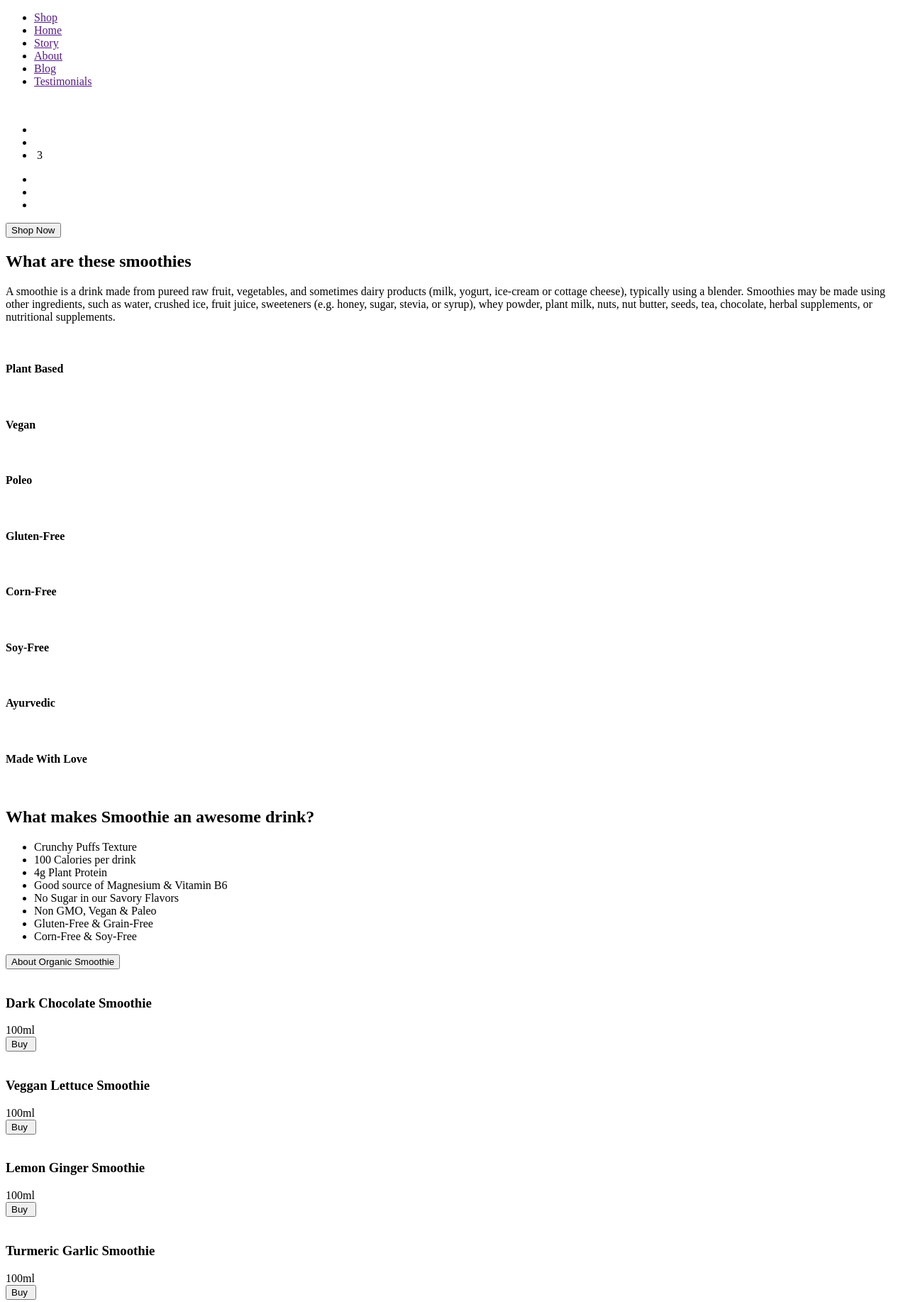
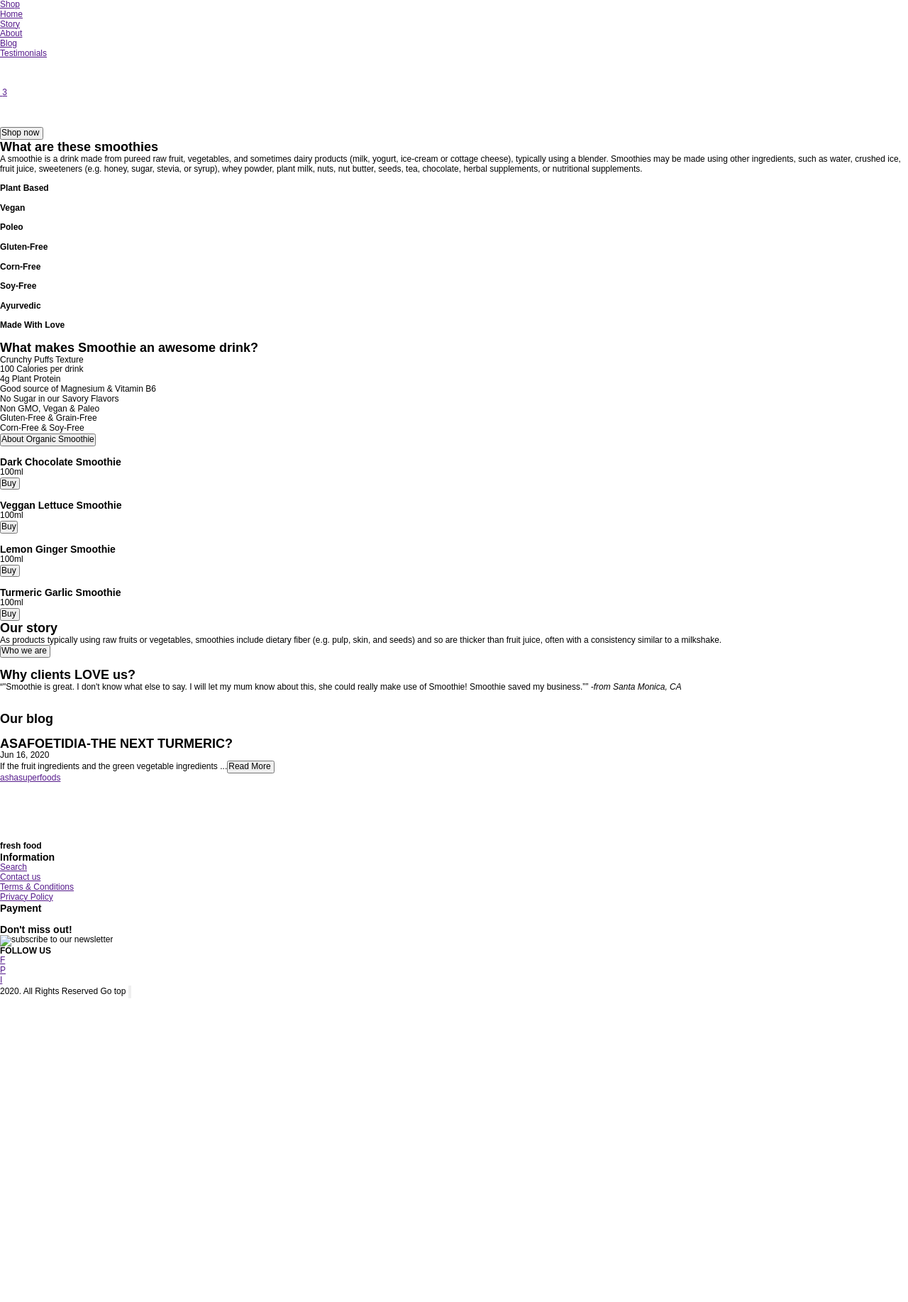
Before and after one commit to TatiBarca/smoothie-project, a plain HTML site: page index.html in a window 1280 px wide. Shown: the top 1835 px of the page at 71% size. After the commit the page ends 1407 px from the top, so only its background shows below. Drawn offline with Linux system fonts and the light colour scheme.

Commit message:
added work with bam

```diff
--- /dev/null
+++ b/css/index.css
@@ -0,0 +1,8 @@
+
+
+html,
+body {
+    font-size: 12px;
+    font-family: "Muli", sans-serif;
+    font-weight: 400;
+}
--- /dev/null
+++ b/css/reset.css
@@ -0,0 +1,52 @@
+/* http://meyerweb.com/eric/tools/css/reset/
+   v2.0 | 20110126
+   License: none (public domain)
+*/
+
+html, body, div, span, applet, object, iframe,
+h1, h2, h3, h4, h5, h6, p, blockquote, pre,
+a, abbr, acronym, address, big, cite, code,
+del, dfn, em, img, ins, kbd, q, s, samp,
+small, strike, strong, sub, sup, tt, var,
+b, u, i, center,
+dl, dt, dd, ol, ul, li,
+fieldset, form, label, legend,
+table, caption, tbody, tfoot, thead, tr, th, td,
+article, aside, canvas, details, embed,
+figure, figcaption, footer, header, hgroup,
+main, menu, nav, output, ruby, section, summary,
+time, mark, audio, video {
+	margin: 0;
+	padding: 0;
+	border: 0;
+	vertical-align: baseline;
+}
+/* HTML5 display-role reset for older browsers */
+article, aside, details, figcaption, figure,
+footer, header, hgroup, main, menu, nav, section {
+	display: block;
+}
+body {
+	line-height: 1;
+}
+ol, ul {
+	list-style: none;
+}
+blockquote, q {
+	quotes: none;
+}
+blockquote:before, blockquote:after,
+q:before, q:after {
+	content: '';
+	content: none;
+}
+
+/* Don't kill focus outline for keyboard users: http://24ways.org/2009/dont-lose-your-focus */
+a:hover, a:active {
+    outline: none;
+}
+
+table {
+	border-collapse: collapse;
+	border-spacing: 0;
+}
--- a/index.html
+++ b/index.html
@@ -4,8 +4,10 @@
 <head>
     <meta charset="UTF-8">
     <meta name="viewport" content="width=device-width, initial-scale=1.0">
+
     <!-- Сюда подключаем стили -->
-    <link rel="stylesheet" href="./index.css">
+    <link rel="stylesheet" href="css/normalize.css">
+    <link rel="stylesheet" href="css/index.css">
     <title>Document</title>
 </head>
 
@@ -13,254 +15,291 @@
     <!-- Здесь будет структура документа -->
     <header class="header">
         <div class="header-top">
-            <nav>
-                <ul>
-                    <li><a href="">Shop</a></li>
-                    <li><a href="">Home</a></li>
-                    <li><a href="">Story</a></li>
-                    <li><a href="">About</a></li>
-                    <li><a href="">Blog</a></li>
-                    <li><a href="">Testimonials</a></li>
+            <div class="header__top-inner">
+                <nav class="menu">
+                <ul class="menu__list">
+                    <li class="menu__item">
+                        <a  class="menu__link" href="">Shop</a>
+                    </li>
+                    <li class="menu__item">
+                        <a class="menu__link" href="">Home</a>
+                    </li>
+                    <li class="menu__item">
+                        <a class="menu__link" href="">Story</a>
+                    </li>
+                    <li class="menu__item">
+                        <a class="menu__link" href="">About</a>
+                    </li>
+                    <li class="menu__item">
+                        <a class='menu__link' href="">Blog</a>
+                    </li>
+                    <li class="menu__item">
+                        <a class=__menu__link href="">Testimonials</a>
+                    </li>
                 </ul>
-            </nav>
+                </nav>
+            </div>
         </div>
             <div class="logo">
-                <a href="">
-                    <img src="" alt="">
+                <a class="logo__link" href="">
+                    <img class="logo__img" src="" alt="">
                 </a>
             </div>
             <div class="personal">
-                <ul>
-                    <li>
-                        <a href=""><img src="" alt=""></a>
+                <ul class="personal__list">
+                    <li class="personal__list-item">
+                        <a class="personal__link" href="">
+                            <img class="personal__icon-search" src="" alt="">
+                        </a>
                     </li>
-                    <li>
-                        <a href=""><img src="" alt=""></a>
+                    <li class="persoanl__list-item">
+                        <a class="perosnal__link" href="">
+                            <img class="personal__icon-search" src="" alt="">
+                        </a>
                     </li>
-                    <li>
-                        <a href=""><img src="" alt=""></a>
-                        <span>3</span>
+                    <li class="persoanl__list-item">
+                        <a class="perosnal__link" href="">
+                            <img class="personal__icon-search" src="" alt="">
+                        <span class="persoanl__cart-count">3</span>
+                    </a>
                     </li>
                 </ul>
             </div>
             <div class="social">
-                <ul>
-                    <li>
-                        <a href=""><img src="" alt=""></a>
+                <ul class="social__list">
+                    <li class="social__list-item">
+                        <a class="social__link" href="">
+                            <img class="social__icon" src="" alt="">
+                        </a>
                     </li>
-                    <li>
-                        <a href=""><img src="" alt=""></a>
+                    <li  class="social__list-item">
+                        <a class="social__link" href="">
+                            <img  class="social__icon" src="" alt="">
+                        </a>
                     </li>
-                    <li>
-                        <a href=""><img src="" alt=""></a>
+                    <li  class="social__list-item">
+                        <a class="social__link" href="">
+                            <img class="social__icon" src="" alt="">
+                        </a>
                     </li>
                 </ul>
             </div>
             <div class="header-content">
-                <button>Shop Now</button>
-        </div>
+                <div class="header__content-inner">
+                    <div class="header__btn-wrapper">
+                        <button class="btn btn--green-bg">Shop now
+                            <img class="arrow--yellow" src="" alt="">
+                        </button>
+                    </div>
+                </div>
+            </div>
     </header>
     <section class="smoothies">
-        <div>
-            <h2> What are these smoothies</h2>
-            <p>A smoothie is a drink made from pureed raw fruit, vegetables, and sometimes dairy products (milk, yogurt, ice-cream or cottage cheese), typically using a blender. Smoothies may be made using other ingredients, such as water, crushed ice, fruit juice, sweeteners (e.g. honey, sugar, stevia, or syrup), whey powder, plant milk, nuts, nut butter, seeds, tea, chocolate, herbal supplements, or nutritional supplements. </p>
-        </div>
-        <div class="content">
-            <div>
-                <img src="" alt="">
-                <h4>Plant Based</h4>
+        <div class="smoothies__inner">
+        <h2 class="smoothies__tittle "> What are these smoothies</h2>
+            <p class="smoothies__description">A smoothie is a drink made from pureed raw fruit, vegetables, and sometimes dairy products (milk, yogurt, ice-cream or cottage cheese), typically using a blender. Smoothies may be made using other ingredients, such as water, crushed ice, fruit juice, sweeteners (e.g. honey, sugar, stevia, or syrup), whey powder, plant milk, nuts, nut butter, seeds, tea, chocolate, herbal supplements, or nutritional supplements. </p>
             </div>
-            <div>
-                <img src="" alt="">
-                <h4>Vegan</h4>
+            <div class="smoothies__features">
+                <div class="smoothies__name" >
+                    <img class="smoothies__icon" src="" alt="">
+                <h4 class="smoothies__sub-title">Plant Based</h4>
             </div>
-            <div>
-                <img src="" alt="">
-                <h4>Poleo</h4>
+            <div class="smoothies__name">
+                    <img class="smoothies__icon" src="" alt="">
+                <h4 class="smoothies__sub-title" >Vegan</h4>
             </div>
-            <div>
-                <img src="" alt="">
-                <h4>Gluten-Free</h4>
+            <div class="smoothies__name">
+                <img class="smoothies__icon"  src="" alt="">
+                <h4 class="smoothies__sub-title" >Poleo</h4>
             </div>
-            <div>
-                <img src="" alt="">
-                <h4>Corn-Free</h4>
+            <div class="smoothies__name">
+                <img class="smoothies__icon"  src="" alt="">
+                <h4 class="smoothies__sub-title" >Gluten-Free</h4>
             </div>
-            <div>
-                <img src="" alt="">
-                <h4>Soy-Free</h4>
+            <div class="smoothies__name">
+                <img class="smoothies__icon" src="" alt="">
+                <h4 class="smoothies__sub-title" >Corn-Free</h4>
             </div>
-            <div>
-                <img src="" alt="">
-                <h4>Ayurvedic</h4>
+            <div class="smoothies__name">
+                <img class="smoothies__icon" src="" alt="">
+                <h4 class="smoothies__sub-title" >Soy-Free</h4>
             </div>
-            <div>
-                <img src="" alt="">
-                <h4>Made With Love</h4>
+            <div class="smoothies__name">
+                <img class="smoothies__icon" src="" alt="">
+                <h4 class="smoothies__sub-title" >Ayurvedic</h4>
+            </div>
+            <div class="smoothies__name">
+                <img class="smoothies__icon" src="" alt="">
+                <h4 class="smoothies__sub-title">Made With Love</h4>
             </div>
         </div>
     </section>
     <section class="about">
+        <div class="about__inner">
+        <img class="about__icon" src="" alt="">
         <div>
-        <img src="" alt="">
-        <div>
-            <h2>What makes Smoothie an awesome drink?</h2>
-            <ul type="">
-                <li><span>Crunchy </span>Puffs Texture</li>
-                <li><span>100 Calories </span>per drink</li>
-                <li>4g Plant Protein</li>
-                <li>Good source of <span>Magnesium & Vitamin B6</span></li>
-                <li><span>No Sugar </span>in our Savory Flavors</li>
-                <li><span>Non GMO, Vegan & Paleo</span></li>
-                <li><span>Gluten-Free & Grain-Free</span></li>
-                <li><span>Corn-Free & Soy-Free</span></li>
+            <h2 class="about__title">What makes Smoothie an awesome drink?</h2>
+            <ul class="about__list" >
+                <li class="about__item"><span class="about_text--bolder">Crunchy </span>Puffs Texture</li>
+                <li class="about__item"><span class="about__text--bolder">100 Calories </span>per drink</li>
+                <li class="about__item">4g Plant Protein</li>
+                <li class="about__item">Good source of <span class="about__text--bolder">Magnesium & Vitamin B6</span></li>
+                <li class="about__item"><span class="about__text--bolder">No Sugar </span>in our Savory Flavors</li>
+                <li class="about__item"><span class="about__text--bolder">Non GMO, Vegan & Paleo</span></li>
+                <li class="about__item"><span class="about__text--bolder">Gluten-Free & Grain-Free</span></li>
+                <li class="about__item"><span class="about__text--bolder">Corn-Free & Soy-Free</span></li>
             </ul>
-            <button>About Organic Smoothie<img src="" alt=""></button>
+            <button class="about__btn-green">About Organic Smoothie<img class="btn__icon" src="" alt=""></button>
         </div>
         </div>
     </section>
     <section class="products">
-        <div>
-            <div><img src="" alt="">
-                <h3>Dark Chocolate Smoothie</h3>
-                <span>100ml</span><br>
-                <button>Buy  <img src="#" alt=""></button>
-            </div>
-            <div><img src="" alt="">
-            <h3>Veggan Lettuce Smoothie</h3></div>
-            <span>100ml</span><br>
-            <span><button>Buy  <img src="#" alt=""></button></span>
-            </div>
-            <div><img src="" alt="">
-                <h3>Lemon Ginger Smoothie</h3>
-                <span>100ml</span><br>
-                <span><button>Buy <img src="#" alt=""></button></span>
-            </div>
-            <div>
-                <img src="" alt="">
-                <h3>Turmeric Garlic Smoothie</h3>
-                <span>100ml</span><br>
-                <span><button>Buy  <img src="#" alt=""></button></span>
+        <div class="products__inner">
+            <div class="products__item">
+                <img class="products__img" src="" alt="">
+                <h3 class="products__title">Dark Chocolate Smoothie</h3>
+                <span class="products__sub-title">100ml</span><br>
+                <button class="btn btn--white">Buy  <img class="btn__icon--white" src="#" alt=""></button>
             </div>
         </div>
+        <div class="products__item">
+                <img class="product__icon" src="" alt="">
+                <h3 class="products__title">Veggan Lettuce Smoothie</h3>
+                <span class="product__sub-title">100ml</span><br>
+                <button class="product__btn">Buy<img class="btn__icon--white" src="#" alt=""></button>
+                </div>
+            <div class="products__item">
+                <img class="product__icon" src="" alt="">
+                <h3 class="products__title">Lemon Ginger Smoothie</h3>
+                <span class="product__sub-title">100ml</span><br>
+                <button class="products__btn-yellow">Buy <img class="btn__icon--white" src="#" alt=""></button>
+            </div>
+            <div class="products__item">
+                <img class="product__icon" src="" alt="">
+                <h3 class="products__title">Turmeric Garlic Smoothie</h3>
+                <span class="product__sub-title">100ml</span><br>
+                <button class="products__btn-orange">Buy  <img  class="btn__icon--white" src="#" alt=""></button>
+            </div>
+
     </section>
     <section class="story">
-        <div>
-            <h2>Our story</h2>
-            <p>As products typically using raw fruits or vegetables, smoothies include dietary fiber (e.g. pulp, skin, and seeds) and so are thicker than fruit juice, often with a consistency similar to a milkshake. </p>
-            <button>Who we are  <img src="#" alt=""></button>
+        <div class="story__inner">
+            <h2 class="story__title">Our story</h2>
+            <p class="story__text">As products typically using raw fruits or vegetables, smoothies include dietary fiber (e.g. pulp, skin, and seeds) and so are thicker than fruit juice, often with a consistency similar to a milkshake. </p>
+            <button class="story__btn-green">Who we are  <img class="story__icon" src="#" alt=""></button>
         </div>
-        <div>
-        <img src="#" alt="">
+        <div class="story__img">
+        <img class="story__icon" src="#" alt="">
         </div>
     </section>
     <section class="testimonials">
-        <h2>Why clients LOVE us?</h2>
-
-        <div>
-            <div>
-                <q>"Smoothie is great. I don't know what else to say. I will let my mum know about this, she could really make use of Smoothie! Smoothie saved my business.”</q>
-                <cite>-from Santa Monica, CA</cite>
+        <div class="testimonials__inner">
+        <h2 class="testimonial__title">Why clients LOVE us?</h2>
+        </div>
+            <div class="testimonials__items">
+                <q class="testimonials__cite-text">"Smoothie is great. I don't know what else to say. I will let my mum know about this, she could really make use of Smoothie! Smoothie saved my business.”</q>
+                <cite class="testimoniale__cite-autor">-from Santa Monica, CA</cite>
             </div>
-            <img src="#" alt="">
+            <div class="testimoniale__img">
+            <img class="testimoniale__icon" src="#" alt="">
         </div>
         <div>
-            <img src="#" alt="">
-            <img src="#" alt="">
+            <img class="btn testimoniale__btn--yellow" src="#" alt="">
+            <img class="btn testimoniale__btn--yellow" src="#" alt="">
         </div>
 
     </section>
     <section class="blog">
-        <div>
-            <h2> Our blog</h2>
-            <img src="#" alt="">
+        <div class="blog__inner">
+            <h2 class="blog__title"> Our blog</h2>
+            <img class="blog__img" src="#" alt="">
         </div>
-        <div>
-            <h2>ASAFOETIDIA-THE NEXT TURMERIC?</h2>
-            <span>Jun 16, 2020</span>
+        <div class="blog__text">
+            <h2 class="blog__title">ASAFOETIDIA-THE NEXT TURMERIC?</h2>
+            <span class="blog__sub-title--sup">Jun 16, 2020</span>
         </div>
-        <div>
-            <p>If the fruit ingredients and the green vegetable ingredients ...<button>Read More <img src="#" alt=""></button></p>
-        </div>
-        <a href=""><img src="#" alt="">ashasuperfoods</a>
+
+            <p  class="blog__sub-title">If the fruit ingredients and the green vegetable ingredients ...<button class="btn blog__btn--white">Read More <img class="blog__img--orange" src="#" alt=""></button></p>
+
+        <a class="blog__link" href=""><img class="blog__icon-green" src="#" alt="">ashasuperfoods</a>
     </section>
     <section class="instagram">
-        <div>
-            <div>
-                <img src="#" alt="">
-                <img src="" alt="">
+        <div class="instagram__inner">
+            <div class="instagram__social-img">
+                <img class="instagram__img" src="#" alt="">
+                <img class="instagram__icon" src="" alt="">
             </div>
-            <div>
-                <img src="#" alt="">
-                <img src="" alt="">
+            <div class="instagram__social-img">
+                <img class="instagram__img" src="#" alt="">
+                <img class="instagram__icon" src="" alt="">
             </div>
-            <div>
-                <img src="#" alt="">
-                <img src="" alt="">
+            <div class="instagram__social-img">
+                <img class="instagram__img" src="#" alt="">
+                <img class="instagram__icon" src="" alt="">
             </div>
-            <div>
-                <img src="#" alt="">
-                <img src="" alt="">
+            <div class="instagram__social-img">
+                <img class="instagram__img" src="#" alt="">
+                <img class="instagram__icon" src="" alt="">
             </div>
-            <div>
-                <img src="#" alt="">
-                <img src="" alt="">
+            <div class="instagram__social-img">
+                <img class="instagram__img" src="#" alt="">
+                <img class="instagram__icon" src="" alt="">
             </div>
         </div>
     </section>
     <section class="footer">
-        <div>
-            <img src="" alt="">
-            <h4>fresh food</h4>
-            <div>
-                <h3>Information</h3>
-                <nav>
-                    <ul>
-                    <li><a href="">Search</a></li>
-                    <li><a href=""> Contact us</a></li>
-                    <li><a href=""> Terms & Conditions</a></li>
-                    <li><a href=""> Privacy Policy</a></li>
+        <div class="footer__inner">
+            <img class="footer__img" src="" alt="">
+            <!--footer subtitle-->
+            <h4 class="footer__sub-title">fresh food</h4>
+            <div class="footer__features">
+                <!--footer title is it right?-->
+                <h3 class="footer__title">Information</h3>
+                <nav class="footer menu">
+                    <ul class="footer__menu">
+                    <li class="footer__item"><a href="">Search</a></li>
+                    <li class="footer__item"><a href=""> Contact us</a></li>
+                    <li class="footer__item"><a href=""> Terms & Conditions</a></li>
+                    <li class="footer__item"><a href=""> Privacy Policy</a></li>
                     </ul>
                 </nav>
             </div>
-            <div>
-                <h3>Payment</h3>
-                <img src="" alt="">
-                <img src="" alt="">
-                <img src="" alt="">
-                <img src="" alt="">
-                <img src="" alt="">
-                <img src="" alt="">
-                <img src="" alt="">
-                <img src="" alt="">
-                <img src="" alt="">
-                <img src="" alt="">
+            <div  class="footer__features">
+                <h3 class="footer__title">Payment</h3>
+                <img class="footer__icon" src="" alt="">
+                <img class="footer__icon" src="" alt="">
+                <img class="footer__icon" src="" alt="">
+                <img class="footer__icon" src="" alt="">
+                <img class="footer__icon" src="" alt="">
+                <img class="footer__icon" src="" alt="">
+                <img class="footer__icon" src="" alt="">
+                <img class="footer__icon" src="" alt="">
+                <img class="footer__icon" src="" alt="">
+                <img class="footer__icon" src="" alt="">
             </div>
-            <div>
-                <div>
-                <h3>Don't miss out!</h3>
-                <input type="image" value="subscribe to our newsletter"><br>
-                <h4> FOLLOW US</h4>
-                <div class="social">
-                    <ul>
-                        <li>
+            <div  class="footer__features">
+
+                <h3 class="footer__titile">Don't miss out!</h3>
+                <!--not sure about next line  also w3s asks about value and alt-->
+                <input class="footer__form-input" type="image"  value="subscribe to our newsletter"><br>
+                <h4  class="footer__sub-title"> FOLLOW US</h4>
+                <div class="footer__social">
+                    <ul class="footer__social-menu">
+                        <li class="footer__item">
                             <a href=""><img src="" alt="">F</a>
                         </li>
-                        <li>
+                        <li class="footer__item">
                             <a href=""><img src="" alt="">P</a>
                         </li>
-                        <li>
+                        <li class="footer__item">
                             <a href=""><img src="" alt="">I</a>
                         </li>
                     </ul>
                 </div>
             </div>
-            </div>
-        </div>
-        <span>2020. All Rights Reserved</span>
-        <span>Go top</span>
-        <button><img src="#" alt=""></button>
-
+            <span class="footer__sub-title-last">2020. All Rights Reserved</span>
+            <span  class="footer__icon">Go top</span>
+        <button class="footer__btn-white"><img src="#" alt=""></button>
     </section>
 </body>
 </html>
```
Also changed, not shown: css/normalize.css (added), index.css (deleted).
